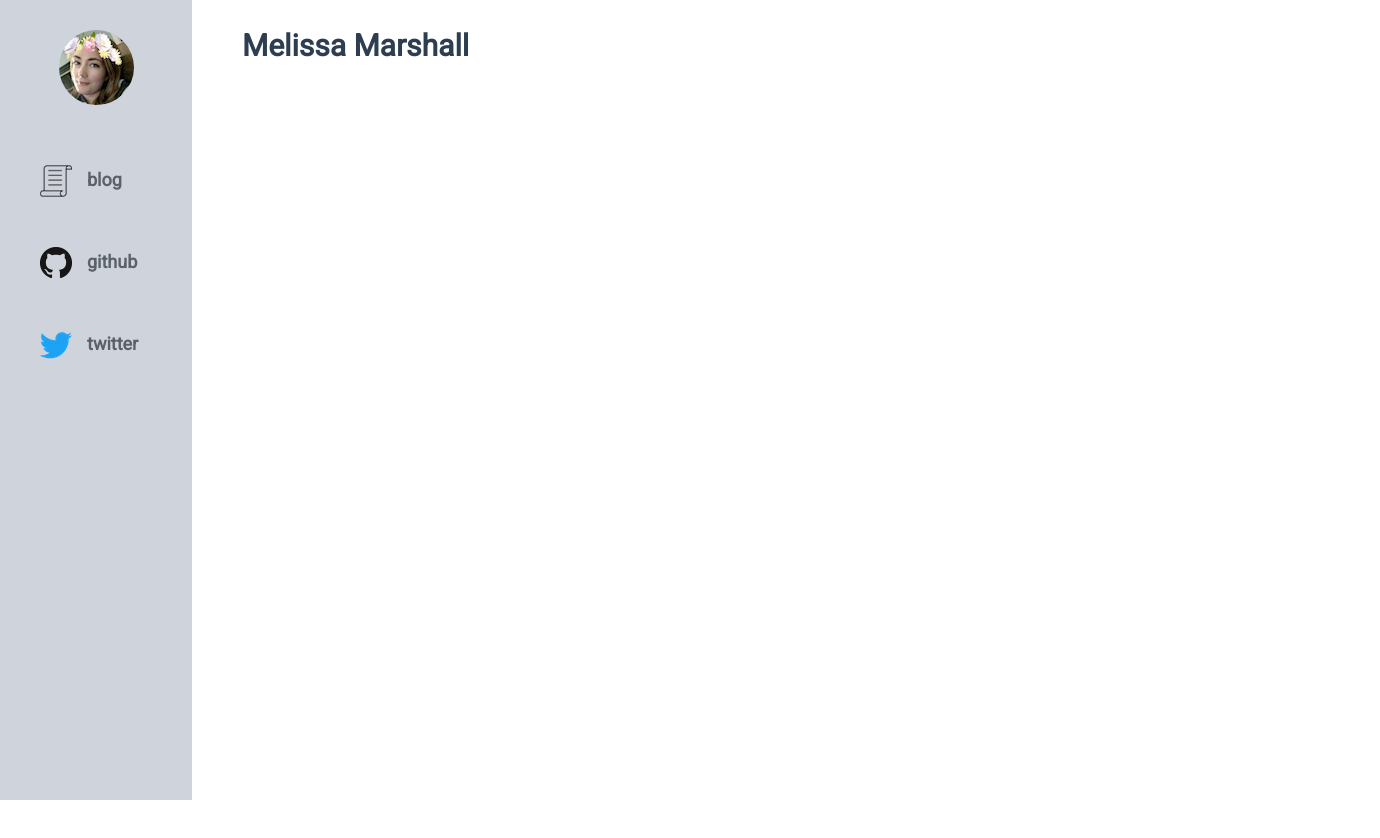
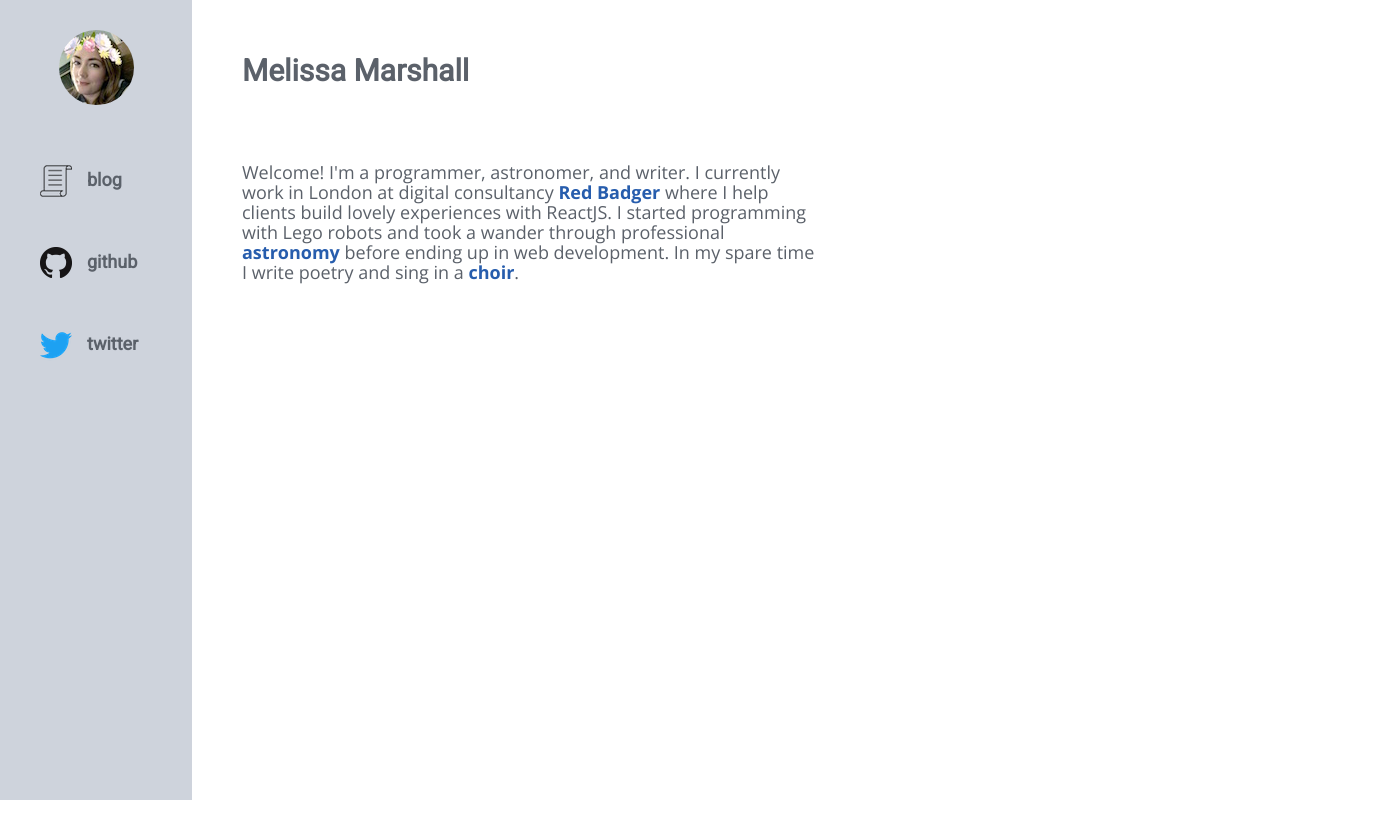
Before and after one commit to mveritym/super-duper-guacamole, a Vue app: page / in a window 1280 px wide. Shown: the top 838 px of the page, 1380 px wide, since content can reach past the window. Built offline with nearby package versions, Linux system fonts and the light colour scheme.

Commit message:
Adding intro paragraph

```diff
--- a/src/App.vue
+++ b/src/App.vue
@@ -16,7 +16,7 @@ export default {
   -webkit-font-smoothing: antialiased;
   -moz-osx-font-smoothing: grayscale;
   text-align: center;
-  color: #2c3e50;
+  color: var(--black-coral);
   display: inline-block;
   height: 100%;
   width: 100%;
--- a/src/components/Main.vue
+++ b/src/components/Main.vue
@@ -4,6 +4,15 @@
     <navigation></navigation>
     <div class="content">
       <h2>Melissa Marshall</h2>
+      <p>
+        Welcome! I'm a programmer, astronomer, and writer. I currently work in London at
+        digital consultancy <a href="https://red-badger.com/">Red Badger</a> where I
+        help clients build lovely experiences with ReactJS. I started programming with
+        Lego robots and took a wander through professional <a
+        href="https://arxiv.org/find/astro-ph/1/au:+Marshall_M_V/0/1/0/all/0/1">astronomy</a>
+        before ending up in web development. In my spare time I write poetry and sing in
+        a <a href="http://www.goldsmithschoral.org.uk/">choir</a>.
+      </p>
     </div>
   </div>
 </template>
@@ -26,6 +35,19 @@ export default {
     font-size: 30px;
     line-height: 32px;
     margin-top: 0;
+    margin-bottom: 75px;
+  }
+
+  p {
+    font-family: var(--open-sans);
+    font-size: 18px;
+    line-height: 20px;
+  }
+
+  a {
+    color: var(--lapis-lazuli);
+    font-weight: bold;
+    text-decoration: none;
   }
 
   .main {
@@ -35,7 +57,8 @@ export default {
   }
 
   .content {
-    width: 85%;
+    margin-top: 25px;
+    width: 45%;
     height: 100%;
     margin-left: 15%;
     text-align: left;
```
